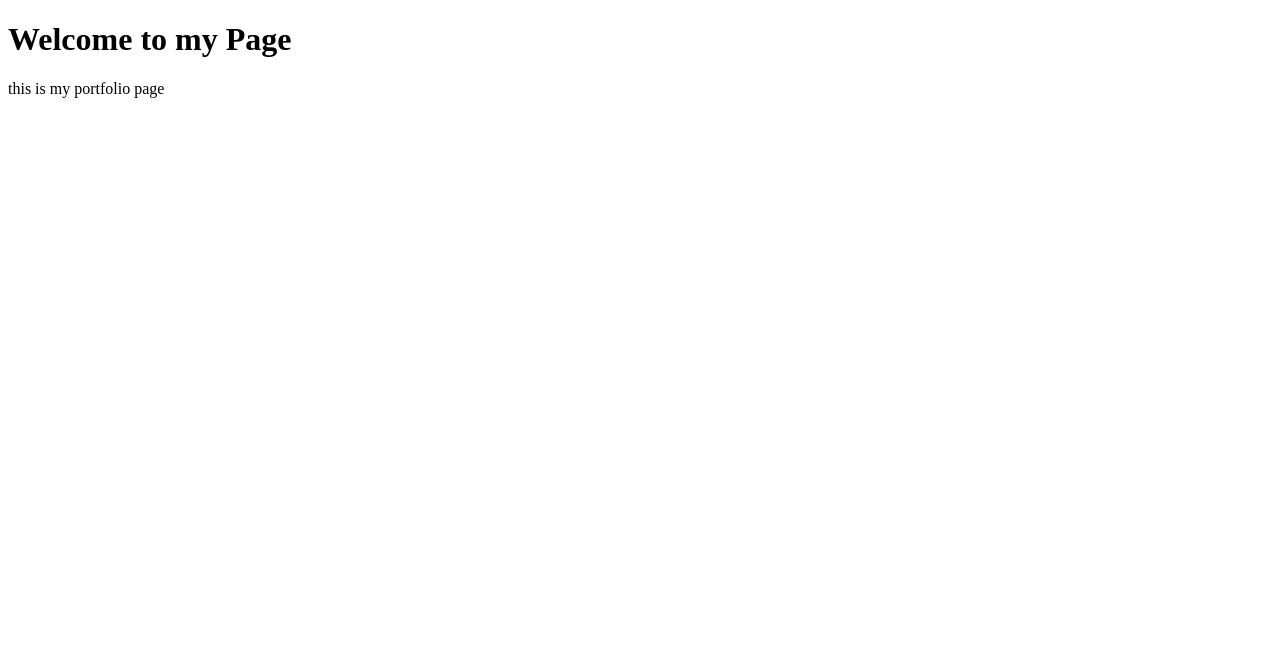
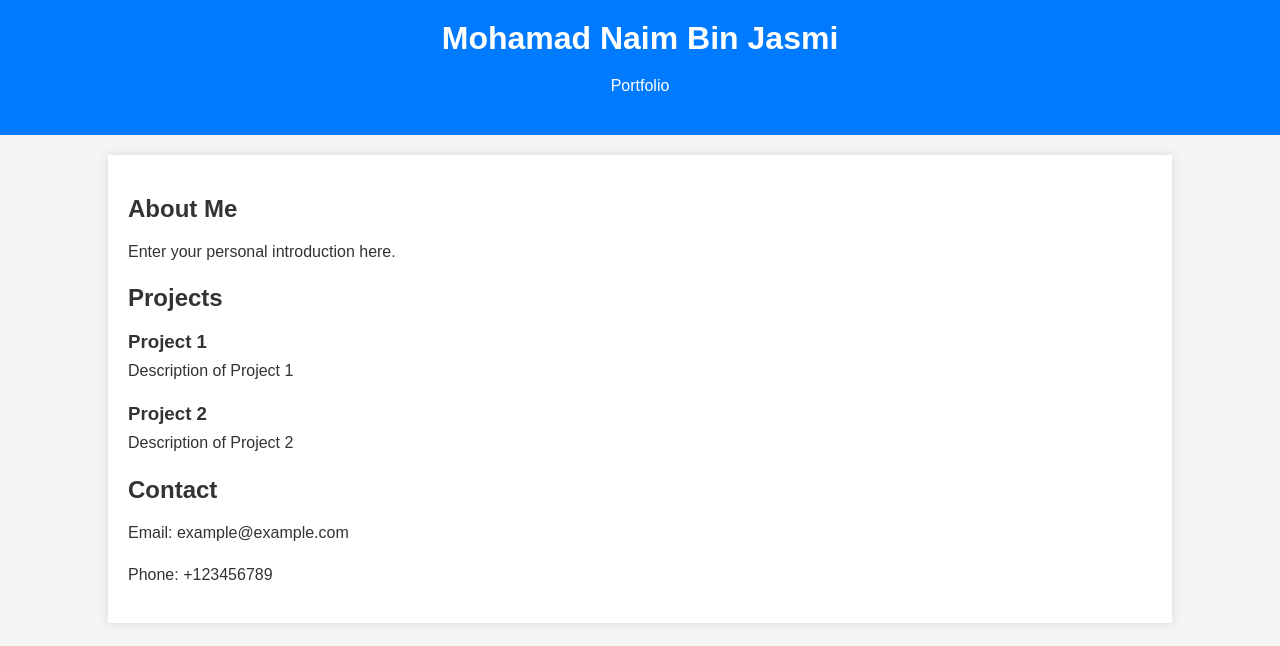
Before and after one commit to naimjasmi/portfolio, a plain HTML site: page index.html in a window 1280 px wide. Drawn offline with Linux system fonts and the light colour scheme.

Commit message:
update my portfolio

```diff
--- a/index.html
+++ b/index.html
@@ -1,14 +1,75 @@
 <!DOCTYPE html>
+<html lang="en">
 <head>
+    <meta charset="UTF-8">
+    <meta name="viewport" content="width=device-width, initial-scale=1.0">
+    <title>Mohamad Naim Bin Jasmi - Portfolio</title>
+    <style>
+        body {
+            font-family: Arial, sans-serif;
+            margin: 0;
+            padding: 0;
+            background-color: #f4f4f4;
+            color: #333;
+        }
+        header {
+            background-color: #007bff;
+            color: #fff;
+            text-align: center;
+            padding: 20px 0;
+        }
+        h1 {
+            margin: 0;
+            font-size: 32px;
+        }
+        .container {
+            width: 80%;
+            margin: 20px auto;
+            padding: 20px;
+            background-color: #fff;
+            box-shadow: 0 0 10px rgba(0,0,0,0.1);
+        }
+        h2 {
+            font-size: 24px;
+            margin-bottom: 10px;
+        }
+        p {
+            line-height: 1.6;
+        }
+        .project {
+            margin-bottom: 20px;
+        }
+        .project h3 {
+            margin-bottom: 5px;
+        }
+        .project p {
+            margin-top: 5px;
+        }
+    </style>
+</head>
+<body>
+    <header>
+        <h1>Mohamad Naim Bin Jasmi</h1>
+        <p>Portfolio</p>
+    </header>
+    <div class="container">
+        <h2>About Me</h2>
+        <p>Enter your personal introduction here.</p>
 
-    <body>
-        <h1>
-            Welcome to my Page
-        </h1>
+        <h2>Projects</h2>
+        <div class="project">
+            <h3>Project 1</h3>
+            <p>Description of Project 1</p>
+        </div>
+        <div class="project">
+            <h3>Project 2</h3>
+            <p>Description of Project 2</p>
+        </div>
+        <!-- Add more projects as needed -->
 
-        <p>
-            this is my portfolio page
-        </p>
-    </body>
-
-</head>
+        <h2>Contact</h2>
+        <p>Email: example@example.com</p>
+        <p>Phone: +123456789</p>
+    </div>
+</body>
+</html>
```
